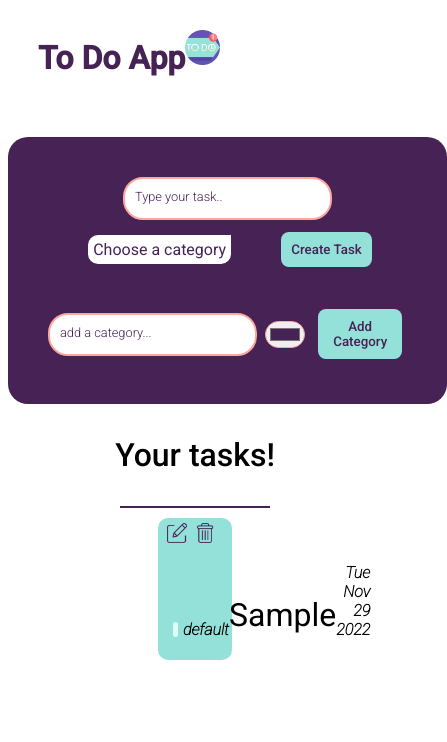
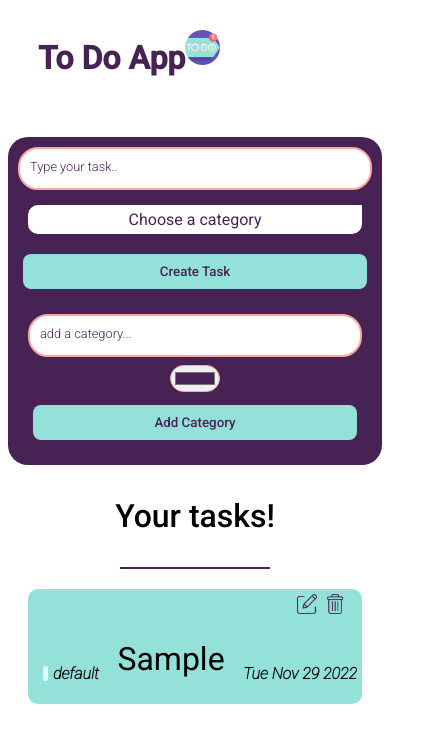
Before and after one commit to KenanAljaber/to-do-app, a React (Create React App) app: page / in a window 390 px wide. Both pictures are taken after typing "Sample" into the empty fields and a click on the button "Create Task". Shown: the top 742 px of the page, 447 px wide, since content can reach past the window. Built offline with nearby package versions, Linux system fonts and the light colour scheme.

Commit message:
adding responsivness deature

```diff
--- a/src/App.js
+++ b/src/App.js
@@ -1,6 +1,7 @@
 import Header from "./Components/Header";
 import HomePage from "./Pages/HomePage";
 import "./styles/index.css";
+
 
 function App() {
   return (
--- a/src/Components/Note.js
+++ b/src/Components/Note.js
@@ -1,7 +1,6 @@
 import Category from "./Category";
 import editPhoto from "../assets/edit.png";
 import deletePhoto from "../assets/delete.png";
-
 import "../styles/note.css"
 import { useState } from "react";
 
--- a/src/Components/NoteList.js
+++ b/src/Components/NoteList.js
@@ -13,52 +13,6 @@ const NoteList = () => {
         name: "default"
     }]);
     const [tasks, setTasks] = useState([]);
-
-
-    const myNotes = [{
-        title: "Clean the dishes",
-        category: {
-            color: "red",
-            name: "Important"
-        }
-    }, {
-        title: "Clean the dishes",
-        category: {
-            color: "red",
-            name: "Important"
-        }
-    }, {
-        title: "Clean the dishes",
-        category: {
-            color: "red",
-            name: "Important"
-        }
-    }, {
-        title: "Clean the dishes",
-        category: {
-            color: "red",
-            name: "Important"
-        }
-    }, {
-        title: "Clean the dishes",
-        category: {
-            color: "red",
-            name: "Important"
-        }
-    }, {
-        title: "Clean the dishes",
-        category: {
-            color: "red",
-            name: "Important"
-        }
-    }, {
-        title: "Clean the dishes",
-        category: {
-            color: "red",
-            name: "Important"
-        }
-    }];
-
 
 
     const handleDropdownList = () => {
@@ -137,9 +91,9 @@ const NoteList = () => {
 
     }
 
-   function updateNote(){
-    console.log("updated");
-   }
+    function updateNote() {
+        console.log("updated");
+    }
     return (
 
         <div className="noteList-container">
@@ -182,7 +136,7 @@ const NoteList = () => {
             <div className="noteList-line-underH3" />
             {
 
-                tasks.reverse().map((it,index) => {
+                tasks.reverse().map((it, index) => {
                     console.log("adding ")
                     let title = it.title;
                     let color = it.category.color;
--- a/src/Pages/HomePage.js
+++ b/src/Pages/HomePage.js
@@ -1,4 +1,5 @@
 import NoteList from "../Components/NoteList";
+
 
 const HomePage = () => {
     return (
--- a/src/index.js
+++ b/src/index.js
@@ -1,6 +1,8 @@
 import React from 'react';
 import ReactDOM from 'react-dom/client';
 import App from './App';
+import "./styles/index.css"
+
 
 
 const root = ReactDOM.createRoot(document.getElementById('root'));
--- a/src/styles/note.css
+++ b/src/styles/note.css
@@ -63,3 +63,9 @@
     }
 
 }
+
+@media (max-width: 700px){
+    .note{
+        margin: 20px;
+    }
+}
--- a/src/styles/noteList.css
+++ b/src/styles/noteList.css
@@ -125,3 +125,28 @@
   .selectColor{
     cursor: pointer;
   }
+
+  @media screen and (max-width: 600px){
+    .noteList-add-note-contianer{
+        flex-direction: column  ;
+        padding: 0;
+        align-items: normal;
+    }
+    .noteList-head-container{
+        padding: 0;
+        margin: 0;
+    }
+    .add-category-container{
+        flex-direction: column;
+        align-items: normal;
+    }
+    .selectColor{
+        align-self: center;
+    }
+
+
+
+
+
+
+  }
```
Also changed, not shown: src/styles/index.css (line endings or trailing spaces).
